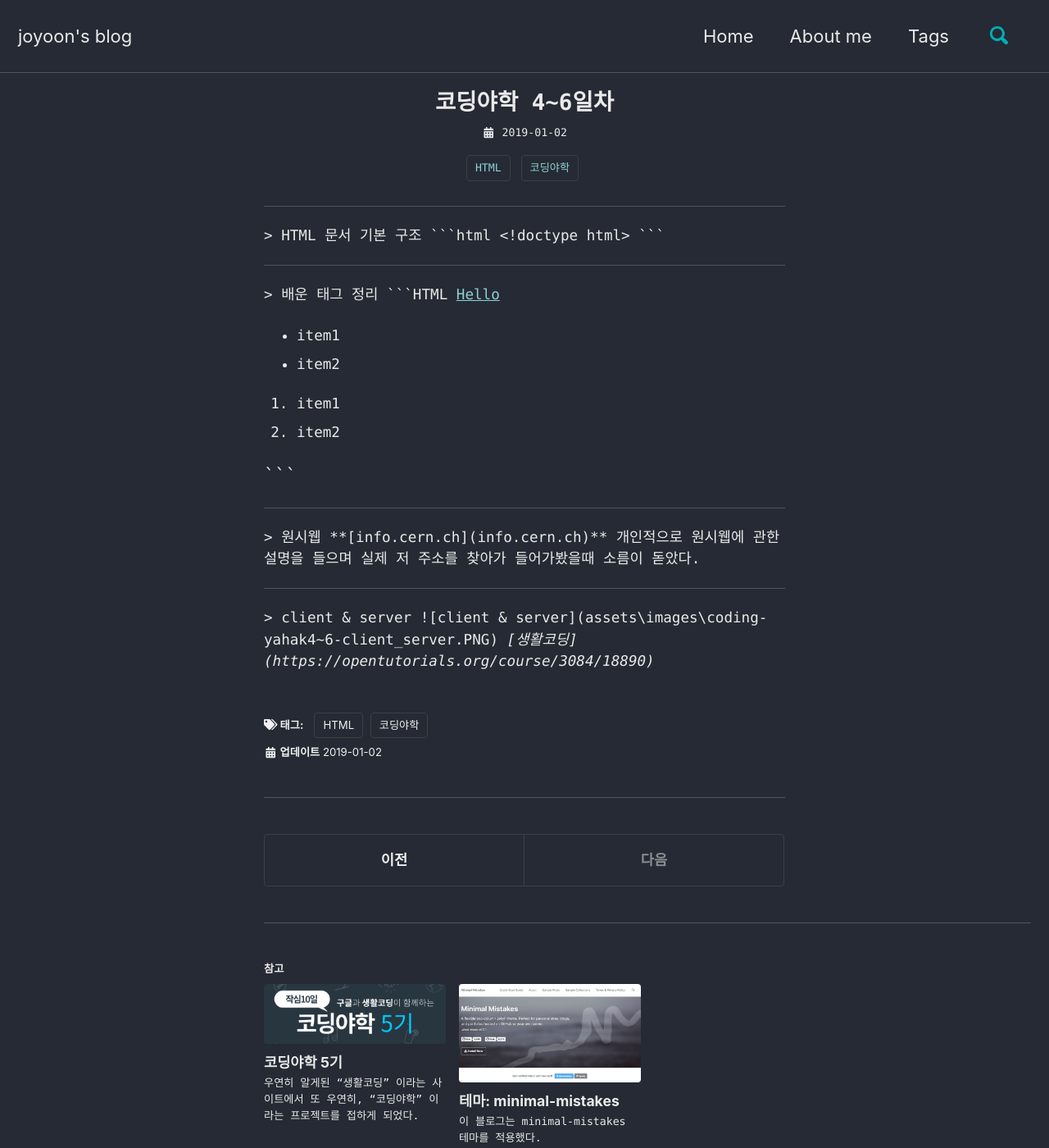
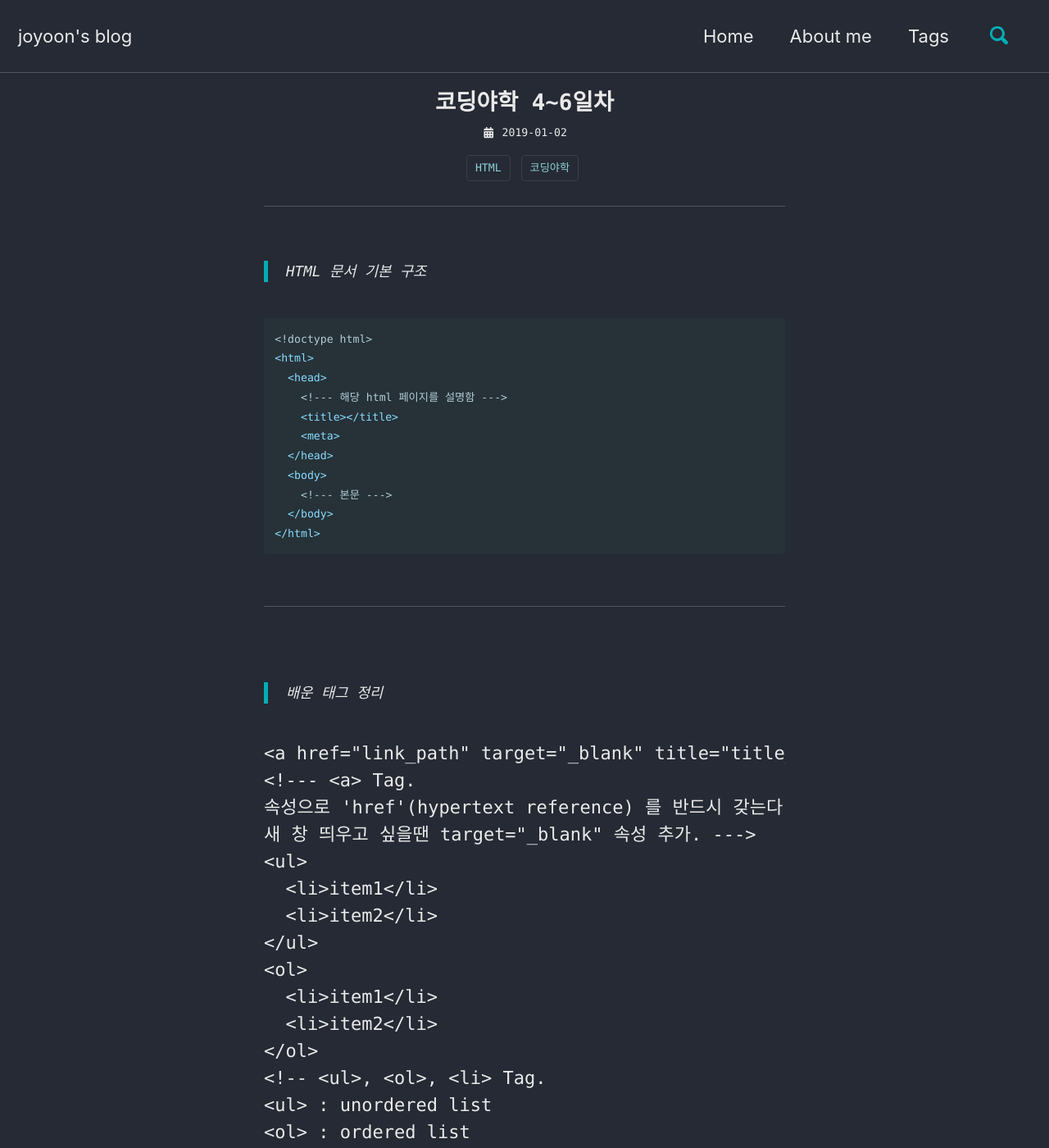
Before and after one commit to joyoon729/joyoon729.github.io, a Jekyll site: the page built from _posts/2019-1-2-coding-yahak4~6.md, in a window 1280 px wide and 1400 px high. Shown: the whole window at 82% size. Built offline with Jekyll 4.4.1, drawn with Linux system fonts in a browser that asks for light colours; cached includes are drawn as plain includes; nearby versions of some CDN libraries; some of the changed text lies outside the part shown.

Commit message:
@ <p> 태그 제거

````diff
--- a/_posts/2019-1-2-coding-yahak4~6.md
+++ b/_posts/2019-1-2-coding-yahak4~6.md
@@ -7,7 +7,7 @@ header:
   teaser: /assets/images/coding-yahak.png
 excerpt:
 ---
-<p>
+
 > HTML 문서 기본 구조
 
 ```html
@@ -23,9 +23,9 @@ excerpt:
   </body>
 </html>
 ```
-</p>
+<br>
 <hr>
-<p>
+<br>
 > 배운 태그 정리
 
 ```HTML
@@ -46,18 +46,18 @@ excerpt:
 <ol> : ordered list
 <li> : 반드시 <ul> 이나 <ol> 을 부모태그로 갖는다. --->
 ```
-</p>
+<br>
 <hr>
-<p>
+<br>
 > 원시웹
 
 **[info.cern.ch](info.cern.ch)**
 개인적으로 원시웹에 관한 설명을 들으며 실제 저 주소를 찾아가 들어가봤을때 소름이 돋았다.
-</p>
+<br>
 <hr>
-<p>
+<br>
 > client & server
 
-![client & server](assets\images\coding-yahak4~6-client_server.PNG)
+![client & server](assets\images\coding-yahak4~6-client_server.PNG)<br>
 <cite>[생활코딩](https://opentutorials.org/course/3084/18890)</cite>
-</p>
+<br>
````
